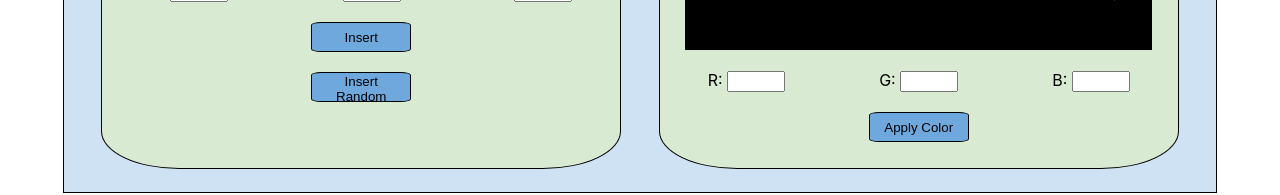
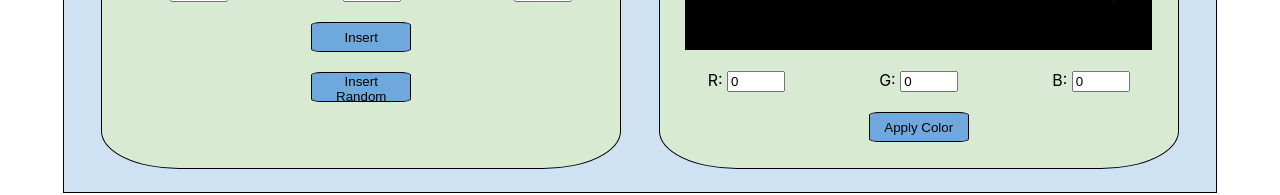
Before and after one commit to HiIAmAdrian/colorful-rectangles, a React (Create React App) app: page / in a window 1280 px wide. Shown: the part 191-386 px from the top of the page. Built offline with nearby package versions, Linux system fonts and the light colour scheme.

Commit message:
final working version 1

```diff
--- a/src/components/BoxEditor.tsx
+++ b/src/components/BoxEditor.tsx
@@ -1,15 +1,8 @@
-import React, {useEffect, useState} from 'react';
-import { useForm, SubmitHandler } from "react-hook-form";
+import {useEffect, useState} from 'react';
 import store from '../store/store';
 import { boxModified } from '../actions';
 import { connect } from 'react-redux';
 import Modal from './Modal';
-
-interface DataSubmit{
-    R: number,
-    G: number,
-    B: number,
-}
 
 interface Box{
     id: number,
@@ -26,9 +19,7 @@ interface BoxEditorProps{
 }
 
 function BoxEditor(props:BoxEditorProps){
-    const { register, handleSubmit } = useForm<DataSubmit>();
     const [show, setShow] = useState(false);
-
     const [currentBoxData, setCurrentBoxData] = useState({
         id: 0,
         number: 0,
@@ -48,25 +39,39 @@ function BoxEditor(props:BoxEditorProps){
    }, [ props.id]);
 
     const boxStyle = {
-        ["backgroundColor" as string]: `rgb(${currentBoxData.R}, ${currentBoxData.G}, ${currentBoxData.B})`  as React.CSSProperties,
+        backgroundColor: `rgb(${currentBoxData.R}, ${currentBoxData.G}, ${currentBoxData.B})`,
     }
 
-    const onSubmit: SubmitHandler<DataSubmit> = data => {
-        if (data.R && data.G && data.B)
+    function handleSetColors(){
+        if (currentBoxData.R && currentBoxData.G && currentBoxData.B)
         {
-            store.dispatch(boxModified(props.id, Number(data.R), Number(data.G), Number(data.B)));
+            store.dispatch(boxModified(props.id, Number(currentBoxData.R), Number(currentBoxData.G), Number(currentBoxData.B)));
+            setCurrentBoxData({
+                ...currentBoxData,
+                id: 0,
+                number: 0,
+                R: 0,
+                G: 0,
+                B: 0,
+                creationTime: ''
+            });
         }
     };
 
-    function updateCurrentBox(event: any){
-        //console.log(event.target.name);
+    function handleChange(event:any){
         let updatedValue = {};
-        updatedValue = {[`${event.target.name}` as string]: Number(`${event.target.value}`)};
-        console.log(currentBoxData);
+        if (event.target.value > 255 || event.target.value < 0)
+        {
+            alert("Insert a value between 0 and 255.")
+        }
+        else
+        {
+            updatedValue = {[`${event.target.name}`]: Number(event.target.value)};
             setCurrentBoxData({
                 ...currentBoxData,
                 ...updatedValue
             });
+        }
     }
 
     return(
@@ -74,17 +79,17 @@ function BoxEditor(props:BoxEditorProps){
             <h4 className='title'>Box Editor</h4>
             <button className='button-modal' onClick={() => setShow(true)}>Info</button>
             <div className="box-edit" style={boxStyle}></div>
-            <form onSubmit={handleSubmit(onSubmit)}>
+            <form>
             <div className='selectors'>
-                    <label className="label-inserter" htmlFor="R">R: <input min="0" max="255" onKeyUp={updateCurrentBox} type="number" {...register('R')}/></label>
-                    <label className='label-inserter' htmlFor="G">G: <input min="0" max="255" onKeyUp={updateCurrentBox} type="number" {...register('G')}/></label>
-                    <label className='label-inserter' htmlFor="B">B: <input min="0" max="255" onKeyUp={updateCurrentBox} type="number" {...register('B')}/></label>
-                </div>
-                <div className="buttons">
-                    <button className="button-insert" type="submit">Apply Color</button>
+                <label className="label-inserter" htmlFor="R">R: <input min="0" max="255" onChange={handleChange} type="number" name='R' value={currentBoxData.R} /></label>
+                <label className='label-inserter' htmlFor="G">G: <input min="0" max="255" onChange={handleChange} type="number" name='G' value={currentBoxData.G} /></label>
+                <label className='label-inserter' htmlFor="B">B: <input min="0" max="255" onChange={handleChange} type="number" name='B' value={currentBoxData.B} /></label>
             </div>
             </form>
-            <Modal box={currentBoxData} onClose={() => setShow(false)} show={show}/>
+            <div className="buttons">
+                <button className="button-insert" onClick={handleSetColors}>Apply Color</button>
+            </div>
+            <Modal box={currentBoxData} onClose={() => setShow(false)} show={show} />
         </div>
     );
 }
--- a/src/components/BoxInserter.tsx
+++ b/src/components/BoxInserter.tsx
@@ -30,9 +30,9 @@ function BoxInserter() {
             <h4 className='title'>Box Inserter</h4>
             <form onSubmit={handleSubmit(onSubmit)}>
                 <div className='selectors'>
-                    <label className="label-inserter" htmlFor="R">R: <input min="0" max="255" type="number" {...register('R', { min: 0, max: 255 })}/></label>
-                    <label className='label-inserter' htmlFor="G">G: <input min="0" max="255" type="number" {...register('G', { min: 0, max: 255 })}/></label>
-                    <label className='label-inserter' htmlFor="B">B: <input min="0" max="255" type="number" {...register('B', { min: 0, max: 255 })}/></label>
+                    <label className="label-inserter" htmlFor="R">R: <input min="0" max="255" type="number" {...register('R')}/></label>
+                    <label className='label-inserter' htmlFor="G">G: <input min="0" max="255" type="number" {...register('G')}/></label>
+                    <label className='label-inserter' htmlFor="B">B: <input min="0" max="255" type="number" {...register('B')}/></label>
                 </div>
                 <div className="buttons">
                     <button className="button-insert" type="submit">Insert</button>
```
Lines whose indentation alone changed are shown as unchanged.
